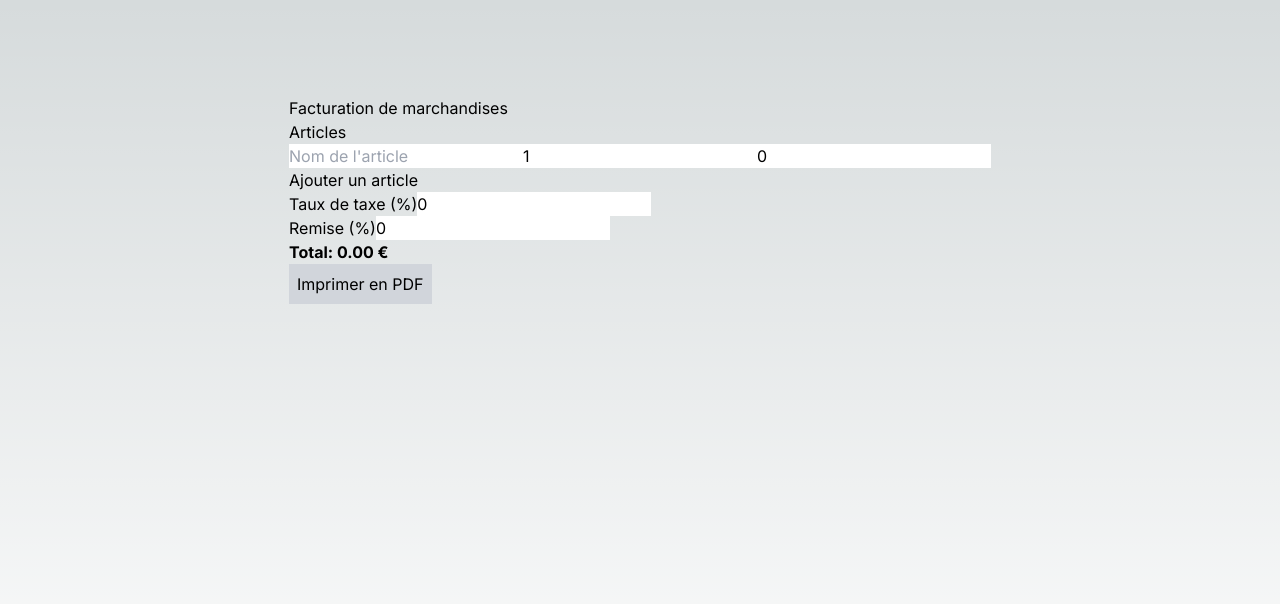
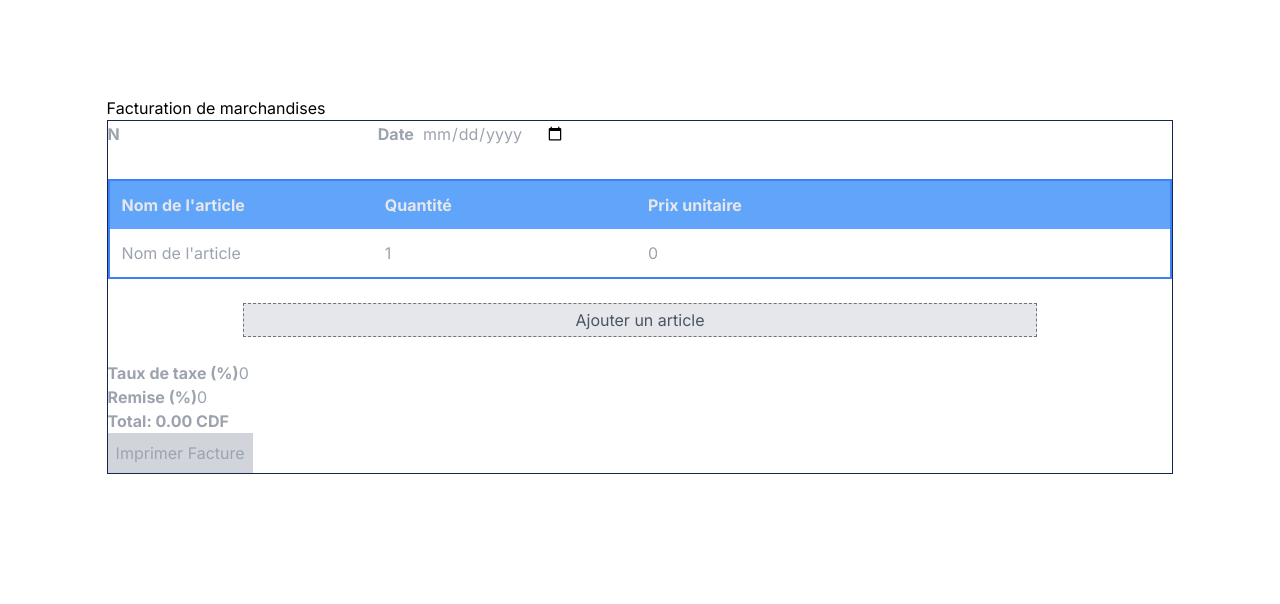
Before and after one commit to creytas/stock-management, a Next.js app: page / in a window 1280 px wide. Shown: the top 604 px of the page. Built offline with nearby package versions, Linux system fonts and the light colour scheme.

Commit message:
refactor: set style to invoice table

```diff
--- a/src/app/globals.css
+++ b/src/app/globals.css
@@ -26,8 +26,13 @@ body {
     rgb(var(--background-start-rgb));
 }
 
-input{
+.input-row>input:hover{
+
   color: black;
+  border: 2px solid rgba(197, 197, 197, 0.466);
+  border-radius: 4px;
+  padding: 4px;
+  margin: 4px 0px;
 }
 
 @layer utilities {
--- a/src/app/page.js
+++ b/src/app/page.js
@@ -5,7 +5,7 @@ import InvoiceForm from "@/components/InvoiceForm";
 
 export default function Home() {
   return (
-    <main className="flex min-h-screen flex-col items-center justify-between p-24">
+    <main className="flex min-h-screen flex-col items-center justify-between p-24 bg-white">
       <div>
         <h1>Facturation de marchandises</h1>
         <InvoiceForm />
--- a/src/components/InvoiceForm.jsx
+++ b/src/components/InvoiceForm.jsx
@@ -83,18 +83,35 @@ const InvoiceForm = () => {
   }, [articles]);
 
   return (
-    <div>
+    <div className="text-gray-400 border border-blue-950">
       <form id="invoice-form">
         {/* ... autres champs de la facture */}
-        <h2>Articles</h2>
-        {/* <div className="grid grid-cols-4 gap-4">
-          <div className="font-bold">Nom de l'article</div>
-          <div className="font-bold">Quantité</div>
-          <div className="font-bold">Prix unitaire</div>
-          <div className="font-bold">Actions</div>
-        </div> */}
+        <div className="grid grid-cols-4 gap-4 mb-8">
+          <div className="flex items-center space-x-2">
+            <label className="font-bold">N</label>
+            <input type="text" />
+          </div>
+          <div className="flex items-center space-x-2">
+            <label className="font-bold">Date</label>
+            <input type="date" />
+          </div>
+        </div>
+        <div className="flex">
+          <div></div>
+          <div></div>
+        </div>
+        <div className="grid grid-cols-4 gap-4 p-3 border-x-2 border-t-2 border-blue-500 bg-blue-400 text-gray-200">
+          <label className="font-bold">Nom de l'article</label>
+          <label className="font-bold">Quantité</label>
+          <label className="font-bold">Prix unitaire</label>
+        </div>
         {articles.map((article, index) => (
-          <div key={index}>
+          <div
+            key={index}
+            className={`input-row grid grid-cols-4 gap-4 p-3 ${
+              index + 1 === articles.length ? "border-b-2" : "border-y-0"
+            } border-x-2 border-blue-500`}
+          >
             <input
               type="text"
               value={article.name}
@@ -139,12 +156,19 @@ const InvoiceForm = () => {
             )}
           </div>
         ))}
-        <button type="button" onClick={handleAddArticle}>
-          Ajouter un article
-        </button>
+        <div className="w-full py-4 flex items-center justify-center">
+          <button
+            className="w-[74.5%] my-2 py-1 border border-dashed border-gray-500 bg-gray-200 text-gray-600"
+            type="button"
+            onClick={handleAddArticle}
+          >
+            Ajouter un article
+          </button>
+        </div>
+
         {/* ... autres champs de la facture */}
         <div>
-          <label>Taux de taxe (%)</label>
+          <label className="font-bold">Taux de taxe (%)</label>
           <input
             type="text"
             value={taxRate}
@@ -159,7 +183,7 @@ const InvoiceForm = () => {
           />
         </div>
         <div>
-          <label>Remise (%)</label>
+          <label className="font-bold">Remise (%)</label>
           <input
             type="text"
             value={discount}
@@ -174,7 +198,7 @@ const InvoiceForm = () => {
           />
         </div>
         <div>
-          <strong>Total: {calculateTotal()} €</strong>
+          <strong>Total: {calculateTotal()} CDF</strong>
         </div>
       </form>
       <button
@@ -186,7 +210,7 @@ const InvoiceForm = () => {
         }`}
         disabled={isPrintButtonDisabled}
       >
-        Imprimer en PDF
+        Imprimer Facture
       </button>
     </div>
   );
```
